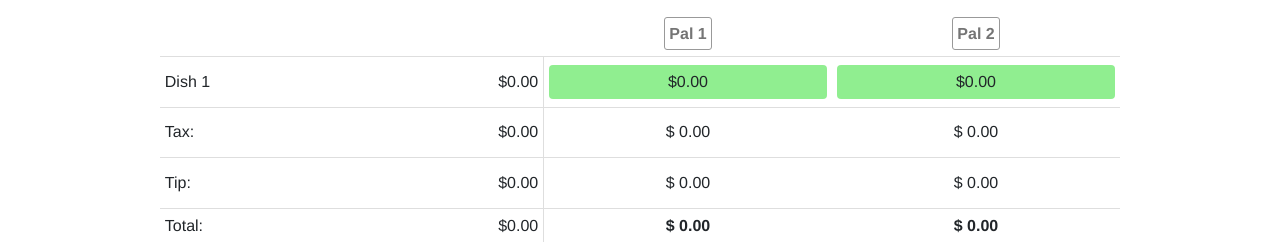
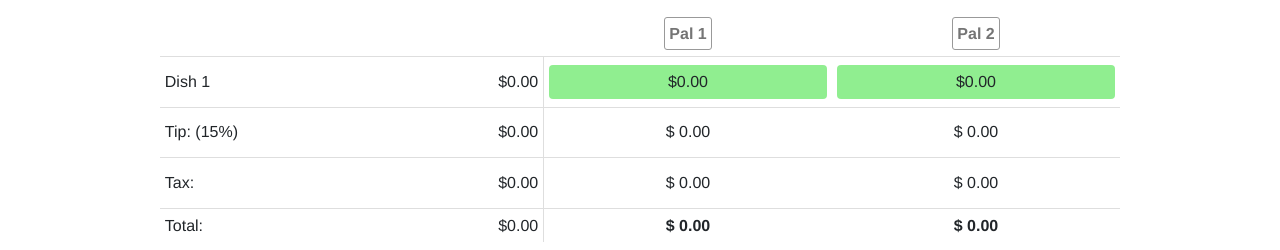
Before and after one commit to mritterhoff/splitmycheck, a React (Create React App) app in the folder client/: page / in a window 1280 px wide. Shown: the part 230-480 px from the top of the page. Built offline with nearby package versions, Linux system fonts and the light colour scheme.

Commit message:
big changes! made a PercentInput class, changed RowHeader to takeany children and only clone them if they are Swappables, made tip into percentage only

```diff
--- a/client/src/Price.js
+++ b/client/src/Price.js
@@ -3,37 +3,87 @@ import PropTypes from 'prop-types';
 /*
   Immutable object that contains a number 'num' and string 'stringRep'.
 */
-class Price {
-  constructor() {
+class NumStringPair {
+  num;
+  stringRep;
+
+  constructor(num, stringRep) {
+    this.num = num;
+    this.stringRep = stringRep;
+
+    // sanity check
+    if (this.num < 0) {
+      throw new Error(`NumStringPair: num can not be negative: ${this.num}`);
+    }
+  }
+
+  isPercent() {
+    return this.__type === 'Percent';
+  }
+}
+
+class Percent extends NumStringPair {
+  constructor(num, stringRep) {
+    if (arguments.length === 1) {
+      let arg = arguments[0];
+
+      // used by StateLoader
+      if (typeof arg === 'number') {
+        // show 1 decimal point but only if necessary
+        if (arg === Number(num.toFixed(0))) {
+          super(arg, num.toFixed(0))
+        }
+        else {
+          super(arg, num.toFixed(1));
+        }
+      }
+      // used by StateLoader
+      else if (typeof arg === 'object') {
+        super(arg.num, arg.stringRep);
+      }
+    }
+    // internal only
+    else if (arguments.length === 2) {
+      super(arguments[0], arguments[1]);
+    }
+    else {
+      throw new Error('Need to supply 1 or 2 arguments');
+    }
+
+    // https://stackoverflow.com/questions/12975430/custom-object-to-json-then-back-to-a-custom-object
+    // Used in custom desearlizer (see StateLoader.js)
+    // must be on this (rather than prototype) in order to be serialized
+    this.__type = 'Percent';
+  }
+
+  // Returns a new Percent,
+  as(stringRep, finalize) {
+    return finalize
+      ? new Percent(Number(stringRep))
+      : new Percent(this.num, stringRep);
+  }
+}
+
+class Price extends NumStringPair {
+  constructor(num, stringRep) {
     if (arguments.length === 1) {
       let arg = arguments[0];
 
       // used by StateLoader and Dish
       if (typeof arg === 'number') {
-        this.num = arg;
-        this.stringRep = this.num.toFixed(2);
+        super(arg, num.toFixed(2));
       }
       // used by StateLoader
       else if (typeof arg === 'object') {
-        this.num = arg.num;
-        this.stringRep = arg.stringRep;
-      }
-      else {
-        throw new Error('was expecting string or number, not ' + arg);
+        super(arg.num, arg.stringRep);
       }
     }
     // internal only
     else if (arguments.length === 2) {
-      this.num = arguments[0];
-      this.stringRep = arguments[1];
+      super(arguments[0], arguments[1]);
     }
     else {
       throw new Error('Need to supply 1 or 2 arguments');
-    }
-
-    // sanity check
-    if (this.num < 0) {
-      throw new Error(`Price: num can not be negative: ${this.num}`);
     }
 
     // https://stackoverflow.com/questions/12975430/custom-object-to-json-then-back-to-a-custom-object
@@ -59,4 +109,4 @@ Price.prototype.toString = function() {
   return `(num: ${this.num}, stringRep: ${this.stringRep})`;
 }
 
-export { Price };
+export { Price, Percent };
--- a/client/src/StateLoader.js
+++ b/client/src/StateLoader.js
@@ -1,4 +1,4 @@
-import { Price } from './Price.js'
+import { Price, Percent } from './Price.js'
 import { Dish } from './Dish.js'
 
 const lsSplitterKey = 'SplitterState';
@@ -45,7 +45,7 @@ class StateLoader {
       orders: [ [true, true] ],
 
       tax: new Price(0),
-      tip: new Price(0)
+      tip: new Percent(15)
     };
   }
 
@@ -67,14 +67,19 @@ class StateLoader {
         [false,false,true,false]
       ],
       tax: new Price(7.65),
-      tip: new Price(15)
+      tip: new Percent(20)
     };
   }
 }
 
 function customParser(key, val) {
-  if (typeof(val) === 'object' && val.__type === 'Price') {
-    return new Price(val);
+  if (typeof(val) === 'object') {
+    if (val.__type === 'Price') {
+      return new Price(val);
+    }
+    if (val.__type === 'Percent') {
+      return new Percent(val);
+    }
   }
   return val;
 }
--- a/client/src/components/RowHeader2.js
+++ b/client/src/components/RowHeader2.js
@@ -41,11 +41,12 @@ class RowHeader2 extends React.Component {
   // TODO status is a bool, should probably be an enum
   swapCB(index, status) {
     // console.log(index,`is now ${status ? 'focused' : 'blurred'}`);
-
     if (status === true) {
       clearTimeout(this._timeoutID);
       this._focused[index] = true;
 
+      // Update this state now that we're managing focus, and once that has trickled
+      // down to the children, focus on the now-interactive component.
       this.setState(
         prevState => ({ isManagingFocus: true }),
         () => { this._refs[index].focusChild(); });
@@ -74,28 +75,34 @@ class RowHeader2 extends React.Component {
       'notFocused': !this.state.isManagingFocus
     });
 
+    // If it's a Swappable, add some props to it
+    // TODO why React.Children.map?
+    let clonedChildren = React.Children.map(
+      this.props.children,
+      (child, i) => {
+        if (child.type.name === Swappable.name) {
+          return React.cloneElement(
+            child,
+            {
+              ref: ref => { this._refs[i] = ref; },
+              swapCB: this.swapCB.bind(this),
+              interactive: this.state.isManagingFocus,
+              index: i,
+              key: i
+            }
+          );
+        }
+        return child;
+      });
+
     //// TODO explore making this use something other than onClick
     return (
       <div className={className} onClick={this.onClickCB.bind(this)}>
         <div>
-        {this.props.children.map((childPair, i) =>
-          <Swappable
-            ref={this.getRefCB(childPair, i)}
-            swapCB={this.swapCB.bind(this)}
-            interactive={this.state.isManagingFocus}
-            index={i}
-            key={i}>
-              {childPair}
-          </Swappable>)}
+          {clonedChildren}
         </div>
       </div>
     );
-  }
-
-  getRefCB(childPair, i) {
-    return childPair.length === 1
-      ? () => {}
-      : ref => { this._refs[i] = ref; };
   }
 }
 
--- a/client/src/components/Splitter.js
+++ b/client/src/components/Splitter.js
@@ -1,10 +1,11 @@
 import React from 'react'
 
 import { CellToggle } from './CellToggle'
-import { StringInput, PriceInput } from './Inputs'
+import { StringInput, PriceInput, PercentInput } from './Inputs'
 import { ButtonBar } from './ButtonBar'
 import { Linker } from './Linker'
 import { RowHeader2 } from './RowHeader2'
+import { Swappable } from './Swappable'
 import { TH, TD, TR, THEAD, TBODY, TABLE } from './TableDivs'
 
 import { Dish } from '../Dish'
@@ -104,19 +105,15 @@ class Splitter extends React.Component {
   }
 
   // Return the sum of dish prices.
-  orderTotal() {
+  subtotal() {
     return this.state.dishes
       .map(dish => (dish.price.num))
       .reduce(Utils.sumFunc, 0);
   }
 
-  // get the percent of the order that Person (indexed by pInd) owes
-  // if the orderTotal is 0, will return 0 instead of NaN (dev by 0) (better to show user 0 than NaN)
+  // get the percent of the order that Person owes (or 0 if subtotal = 0)
   percentOfSubtotalOwed(pInd) {
-    let orderTotal = this.orderTotal();
-    return orderTotal === 0
-      ? 0
-      : this.subtotalOwed(pInd) / orderTotal;
+    return (this.subtotalOwed(pInd) / this.subtotal()) || 0;
   }
 
   // Add a new person to the people array, and a new column of Trues
@@ -194,8 +191,8 @@ class Splitter extends React.Component {
           {this.getHeaderRow()}
           <TBODY>
             {this.getOrderRows()}
-            {this.getSpecialRow('Tax:', 'tax')}
-            {this.getSpecialRow('Tip:', 'tip')}
+            {this.getTipRow('Tip', 'tip')}
+            {this.getTaxRow('Tax', 'tax')}
             {this.getTotalRow()}
           </TBODY>
         </TABLE>
@@ -237,12 +234,12 @@ class Splitter extends React.Component {
   }
 
   getTotalRow() {
-    let taxAndTip = this.state.tax.num + this.state.tip.num;
+    let taxAndTip = this.state.tax.num + this.tipAsMoney();
     let rowEls = [
       <div>
         <span>Total:</span>
         <span style={{float: 'right'}}>
-          {Utils.priceAsString(this.orderTotal() + taxAndTip, false)}
+          {Utils.priceAsString(this.subtotal() + taxAndTip, false)}
         </span>
       </div>
     ];
@@ -259,8 +256,14 @@ class Splitter extends React.Component {
     );
   }
 
-  // Get tax or tip row.
-  getSpecialRow(displayName, stateKey) {
+  tipIsPercent() {
+    return this.state.tip.isPercent();
+  }
+
+  tipAsMoney = () => (this.state.tip.num / 100 * this.subtotal());
+
+  // Get tip row.
+  getTipRow(displayName, stateKey) {
     let updaterFunc = (stringRep, isFinal) => {
       this.setState(prevState => {
         return {[stateKey]: prevState[stateKey].as(stringRep, isFinal)};
@@ -271,16 +274,55 @@ class Splitter extends React.Component {
 
     let rowEls = [
       <RowHeader2 useMobileUI={this.props.useMobileUI}>
-        {[[
-          <span className='taxOrTip' key='1'>{displayName}</span>
-         ],[
-          <PriceInput key='2'
+        <span>
+          {displayName+': ('}
+        </span>
+        <Swappable>
+          <PercentInput key='2'
+            numObj = {getterFunc()}
+            onChangeCB = {updaterFunc}/>
+          <span className='taxOrTip' tabIndex='0' key='1'>
+            {getterFunc().stringRep + '%'}
+          </span>
+        </Swappable>
+        <span>
+          {')'}
+        </span>
+        <span style={{float: 'right'}}>
+          {Utils.priceAsString(this.tipAsMoney(), false)}
+        </span>
+      </RowHeader2>
+    ];
+
+    let hackyGetterFunc = () => ({num: this.tipAsMoney()});
+    rowEls = rowEls.concat(
+      this.getSpecialPriceArray(hackyGetterFunc)
+        .map(price => (<span>{Utils.priceAsString(price)}</span>)));
+
+    return <TR>{rowEls.map((el, el_i) => <TD key={el_i}>{el}</TD>)}</TR>;
+  }
+
+  // Get tax or tip row.
+  getTaxRow(displayName, stateKey) {
+    let updaterFunc = (stringRep, isFinal) => {
+      this.setState(prevState => {
+        return {[stateKey]: prevState[stateKey].as(stringRep, isFinal)};
+      });
+    };
+
+    let getterFunc = () => (this.state[stateKey]);
+
+    let rowEls = [
+      <RowHeader2 useMobileUI={this.props.useMobileUI}>
+        <span className='taxOrTip' key='1'>{displayName + ':'}</span>
+        <Swappable style={{float: 'right'}}>
+          <PriceInput
             priceObj = {getterFunc()}
-            onChangeCB = {updaterFunc}/>,
-          <span tabIndex='0' key='3'>
+            onChangeCB = {updaterFunc}/>
+          <span tabIndex='0'>
             {Utils.priceAsString(getterFunc().num, false)}
           </span>
-        ]]}
+        </Swappable>
       </RowHeader2>
     ];
 
@@ -358,21 +400,21 @@ class Splitter extends React.Component {
       // todo move the keys to somewhere else apparently need to be here AND in RowHeader2
       let rowEls = [
         <RowHeader2 useMobileUI={this.props.useMobileUI}>
-          {[[
+          <Swappable>
             <StringInput
               placeholder={`Dish ${dInd + 1}`}
               value = {dish.name}
               onChangeCB = {setDishNameCBGetter(dInd)}
-              key='1'/>,
+              key='1'/>
             <span tabIndex='0' className='DishName' key='2'>{dishName}</span>
-          ],
-          [
+          </Swappable>
+          <Swappable style={{float: 'right'}}>
             <PriceInput
               priceObj = {dish.price}
               onChangeCB = {setDishPriceCBGetter(dInd)}
-              key='3'/>,
+              key='3'/>
             <span tabIndex='0' key='4'>{price}</span>
-          ]]}
+          </Swappable>
         </RowHeader2>
       ];
 
--- a/client/src/components/Swappable.js
+++ b/client/src/components/Swappable.js
@@ -18,14 +18,13 @@ class Swappable extends React.Component {
   }
 
   render() {
-    let style = this.props.index > 0 ? {float: 'right'} : {};
     let className = ClassNames({
       'Swappable': true,
       'interactive' : this.props.interactive,
       'notInteractive' : !this.props.interactive});
     return (
       <div className={className}
-        style={style}
+        style={this.props.style}
         onBlur={this.onBlurCB.bind(this)}
         onFocus={this.onFocusCB.bind(this)}>
           {this.getInnerChild()}
@@ -36,19 +35,18 @@ class Swappable extends React.Component {
   // If there's only one element in the children array, use it.
   // else, clone the the appropriate child, and give it a ref prop for CB access
   getInnerChild() {
-    if (this.props.children.length === 1) {
-      return this.props.children[0]
-    }
     return React.cloneElement(
       this.props.children[this.props.interactive ? 0 : 1],
       { ref: ref => { this._ref = ref; }})
   }
 }
 
-Swappable.propTypes = {
-  children:          PropTypes.array.isRequired,
-  interactive:       PropTypes.bool.isRequired,
-  index:             PropTypes.number.isRequired
-}
+// Swappable.propTypes = {
+//   children:          PropTypes.array.isRequired,
+//   interactive:       PropTypes.bool.isRequired,
+//   index:             PropTypes.number.isRequired
+// };
+
+// Swappable.name = 'Swappable'
 
 export { Swappable };
--- a/client/src/css/RowHeader.css
+++ b/client/src/css/RowHeader.css
@@ -8,13 +8,10 @@
   min-height: 2.5em;
 }
 
-.Swappable.notInteractive {
-  padding: .3em 0;
-}
-
-.Swappable.interactive span.taxOrTip {
+.RowHeaderContainer.focused span {
   display: inline-block;
   padding: .4em 0;
+  /*background-color: lightblue;*/
 }
 
 .maxWidth {
```
Also changed, not shown: client/src/components/Inputs.js (+87 -3 lines).
